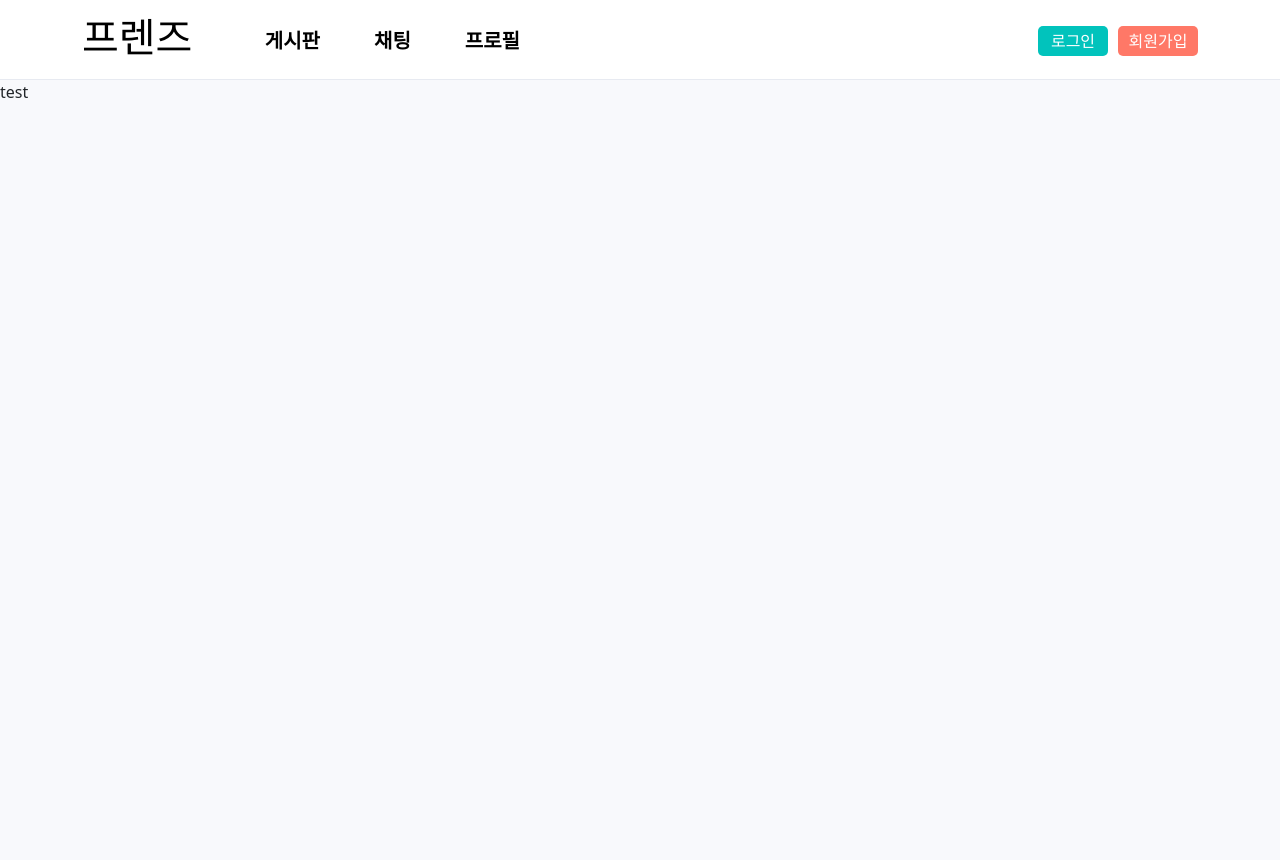
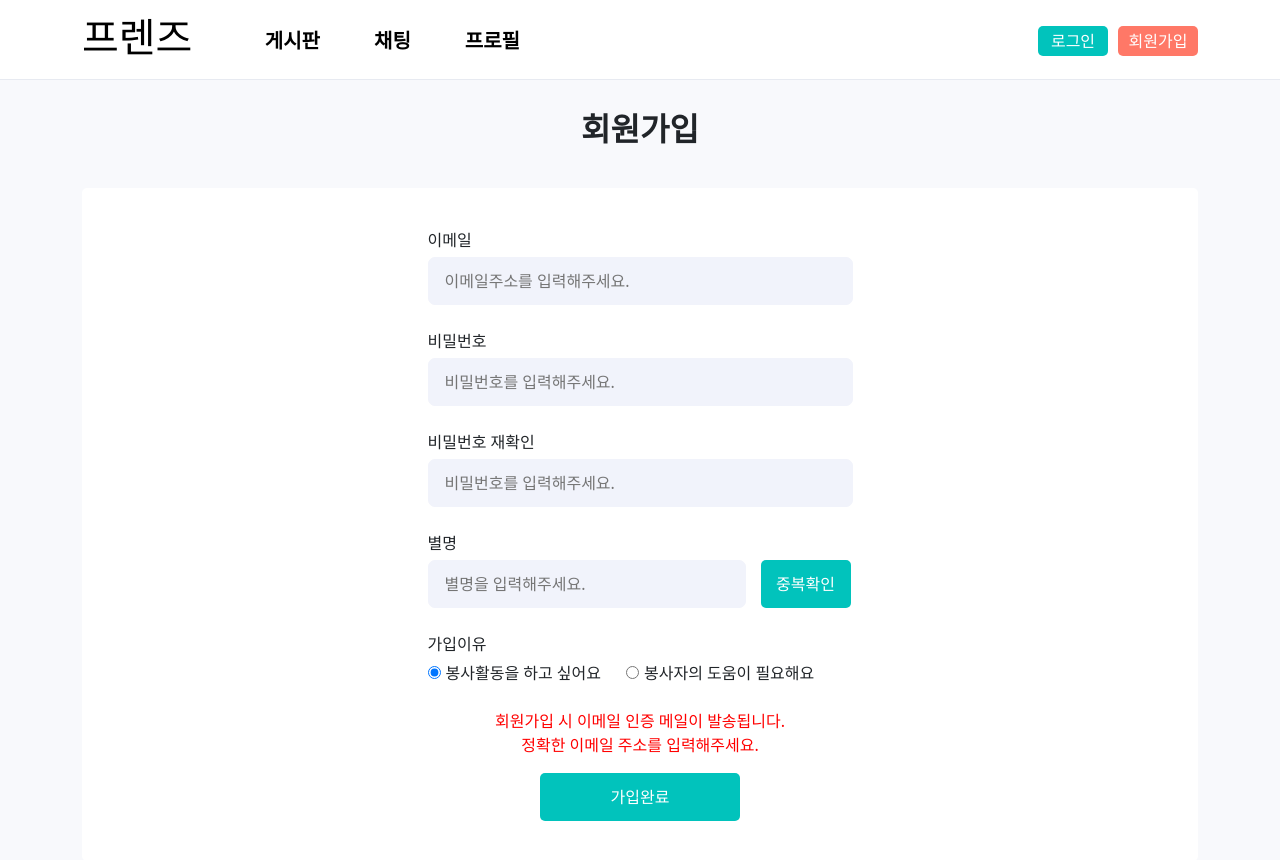
Before and after one commit to EunSungMoon/friends, a React (Create React App) app: page /signin in a window 1280 px wide. Before the commit the page ends 800 px from the top, so only its background shows below. Built offline with nearby package versions, Linux system fonts and the light colour scheme.

Commit message:
회원가입 1차

```diff
--- a/src/Components/Board.js
+++ b/src/Components/Board.js
@@ -11,7 +11,7 @@ export default function Board() {
       <div className="container">
         <div className="titleWrap">
           <h2 className="h2">게시판</h2>
-          <button className="writing-btn borderBtn"><BsPencil className="fa" />글쓰기</button>
+          <button className="borderBtn"><BsPencil className="fa" />글쓰기</button>
         </div>
         <section className="container">
           <ol className="contentWrap row">
--- /dev/null
+++ b/src/Components/InputCom.js
@@ -0,0 +1,8 @@
+export default function InputCom(props) {
+  return (
+    <>
+      <p>{props.title}</p>
+      <input name={props.name} type={props.type} className={props.class} placeholder={props.placeholder} onChange={props.event}></input>
+    </>
+  )
+}
--- a/src/Components/LogInModal.js
+++ b/src/Components/LogInModal.js
@@ -1,6 +1,5 @@
 import { Modal } from 'react-bootstrap';
 import { Link } from 'react-router-dom';
-// import { useState } from 'react';
 import './style/LogIn.scss';
 
 export default function LogInModal(props) {
@@ -18,12 +17,12 @@ export default function LogInModal(props) {
         </div>
         <form>
           <input name="id" type="text" className='longWidth text-input' placeholder='아이디를 입력해주세요.'></input>
-          <input name="pw" type="text" className='longWidth text-input' placeholder='비밀번호를 입력해주세요.'></input>
+          <input name="pw" type="password" className='longWidth text-input' placeholder='비밀번호를 입력해주세요.'></input>
         </form>
         <button className='longWidth loginBtn'>로그인</button>
         <div className='signinNav'>
           <span className='signin-text'>프렌즈가 처음이세요?</span>
-          <button className='longWidth signinBtn'><Link to={'signin'}>회원가입</Link></button>
+          <Link to={'signin'}><button className='longWidth signinBtn' onClick={props.onHide}>회원가입</button></Link>
         </div>
       </div>
     </Modal>
--- a/src/Components/SignIn.js
+++ b/src/Components/SignIn.js
@@ -1,5 +1,118 @@
+import './style/SignIn.scss';
+import { useState } from 'react';
+import InputCom from './InputCom';
+
 export default function SignInModal(props) {
+
+  const [reason, setReason] = useState('volunteer');
+  const [visible, setVisible] = useState(false)
+  const [password, setPassword] = useState('');
+  const [isPassword, setIsPassword] = useState(false)
+  const [passwordError, setPasswordError] = useState(false);
+  const [setPasswordCheck] = useState('');
+
+
+  const handleChange = e => {
+    setReason(e.currentTarget.value);
+    setVisible(!visible)
+  }
+
+  const onChangePassword = e => {
+    setPassword(e.currentTarget.value)
+  }
+
+  const onChangePasswordChk = (e) => {
+    setPasswordError(e.target.value !== password);
+    setPasswordCheck(e.target.value);
+  };
+
+  const checkPassword = () => {
+
+  }
+
+
   return (
-    <div>test</div>
+    <main id="sign-main">
+      <div className="container">
+        <h2 className='h2'>회원가입</h2>
+        <section className='section'>
+          <form>
+            <div className='email-input form-common'>
+              <InputCom
+                title="이메일"
+                name="email"
+                type="text"
+                class="text-input longWidth"
+                placeholder="이메일주소를 입력해주세요."
+              />
+            </div>
+            <div className='password-input form-common'>
+              <InputCom
+                title="비밀번호"
+                name="password"
+                type="password"
+                class="text-input longWidth pw"
+                placeholder="비밀번호를 입력해주세요."
+                event={onChangePassword}
+              />
+              <InputCom
+                title="비밀번호 재확인"
+                name="password"
+                type="password"
+                class="text-input longWidth"
+                placeholder="비밀번호를 입력해주세요."
+                event={onChangePasswordChk}
+              />
+              {passwordError && <p style={{ color: 'red' }}>비밀번호가 일치하지 않습니다.</p>}
+            </div>
+            <div className='nickname-input form-common'>
+              <InputCom
+                title="별명"
+                name="nickname"
+                type="text"
+                class="text-input nickname"
+                placeholder="별명을 입력해주세요."
+              />
+              <button type='button' className='confirmBtn'>중복확인</button>
+            </div>
+            <div className='join-reason form-common'>
+              <p>가입이유</p>
+              <label className='volunteer'>
+                <input
+                  type='radio'
+                  name='join'
+                  value='volunteer'
+                  checked={reason === 'volunteer'}
+                  onChange={handleChange}
+                />봉사활동을 하고 싶어요
+              </label>
+              <label className='need-helper'>
+                <input
+                  type='radio'
+                  name='join'
+                  value='need-helper'
+                  checked={reason === 'need-helper'}
+                  onChange={handleChange}
+                />봉사자의 도움이 필요해요
+              </label>
+            </div>
+
+            {visible &&
+              <div className='belongWrap form-common'>
+                <InputCom
+                  title="'소속' 또는 '기관'을 적어주세요."
+                  name="belong"
+                  type="text"
+                  class="longWidth text-input belong"
+                  placeholder="00병원"
+                />
+              </div>
+            }
+          </form>
+          <p className='infoText'>회원가입 시 이메일 인증 메일이 발송됩니다. <br />정확한 이메일 주소를 입력해주세요.</p>
+          <button className='joinComplete'>가입완료</button>
+        </section>
+      </div>
+    </main>
   )
 }
--- a/src/Components/style/Board.scss
+++ b/src/Components/style/Board.scss
@@ -19,11 +19,14 @@ list 디자인
       width: 1170px;
       padding-left: 69px;
     }
-    .writing-btn {
-      width: 100px;
-      height: 40px;
-      font-size: 16px;
-      font-weight: bold;
+    // .writing-btn {
+    //   width: 100px;
+    //   height: 40px;
+    //   font-size: 16px;
+    //   font-weight: bold;
+    // }
+    .borderBtn{
+      @include borderBtn(100px, 40px, 16px)
     }
   }
   .contentWrap {
--- a/src/Components/style/ListDetail.scss
+++ b/src/Components/style/ListDetail.scss
@@ -51,6 +51,7 @@
         }
       }
       .borderBtn{
+        @include borderBtn(95px, 32px, 13px);
         margin-right: 10px;
       }
     }
--- /dev/null
+++ b/src/Components/style/SignIn.scss
@@ -0,0 +1,71 @@
+@import "common";
+@mixin inputLength($width) {
+  width: $width;
+  height: 48px;
+  border-radius: 7px;
+}
+
+#sign-main {
+  margin-top: 30px;
+  .h2 {
+    margin-bottom: 40px;
+    text-align: center;
+    font-weight: bold;
+  }
+  .section {
+    background: #fff;
+    display: flex;
+    flex-direction: column;
+    padding: 40px;
+    border-radius: 5px;
+
+    form {
+      margin: 0 auto;
+
+      p {
+        margin-bottom: 5px;
+      }
+      .form-common,
+      .pw {
+        margin-bottom: 24px;
+      }
+      .longWidth {
+        @include inputLength(425px);
+      }
+      .nickname {
+        @include inputLength(318px);
+      }
+
+      .text-input {
+        border: 1px solid #f1f3fb;
+        background-color: #f1f3fb;
+        padding: 0 16px;
+
+        &:focus {
+          outline: 2px solid #01c3bc;
+        }
+        &:-webkit-autofill {
+          transition: background-color 5000s ease-in-out 0s;
+        }
+      }
+      .need-helper {
+        margin-left: 25px;
+      }
+      input[name="join"] {
+        margin-right: 5px;
+      }
+      .confirmBtn {
+        @include btn(#01c3bc, 90px, 48px, #00afa9);
+        margin-left: 15px;
+      }
+    }
+    .joinComplete {
+      @include btn(#01c3bc, 200px, 48px, #00afa9);
+      margin: 0 auto;
+    }
+    .infoText {
+      text-align: center;
+      color: red;
+    }
+  }
+}
--- a/src/Components/style/_common.scss
+++ b/src/Components/style/_common.scss
@@ -16,48 +16,19 @@
   }
 }
 
-.borderBtn {
+@mixin borderBtn($width, $height, $size) {
   border: 2px solid #e7eaf1;
   border-radius: 5px;
   background: #fff;
-  width: 95px;
-  height: 32px;
+  width: $width;
+  height: $height;
   color: #6a7684;
-  font-size: 13px;
+  font-size: $size;
   font-weight: 600;
   &:hover {
     background: #e7eaf1;
   }
 }
-
-.long-btn {
-  width: 312px;
-  height: 48px;
-  margin-bottom: 12px;
-  border-radius: 5px;
-  font-size: 14px;
-}
-.text-input {
-  border: 1px solid #F1F3FB;
-  background-color: #F1F3FB;
-  padding: 0 16px;
-
-  &:focus {
-    outline: 2px solid #01c3bc;
-  }
-  &:-webkit-autofill {
-    transition: background-color 5000s ease-in-out 0s;
-  }
-}
-
-.section {
-  background: #fff;
-  display: flex;
-  flex-direction: column;
-  padding: 40px;
-  border-radius: 7px;
-}
-
 .fa {
   margin-right: 5px;
 }
```
Also changed, not shown: 1 other file (tests, documents, lock files or other folders).
